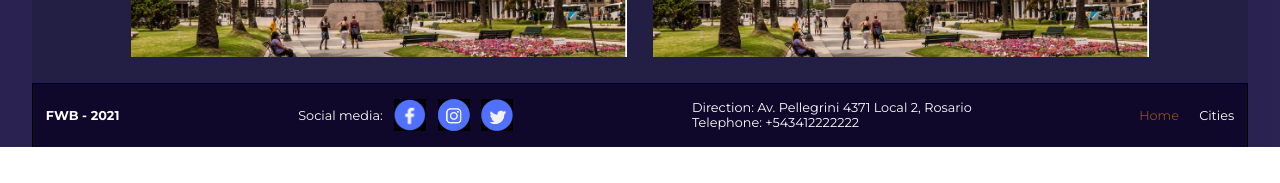
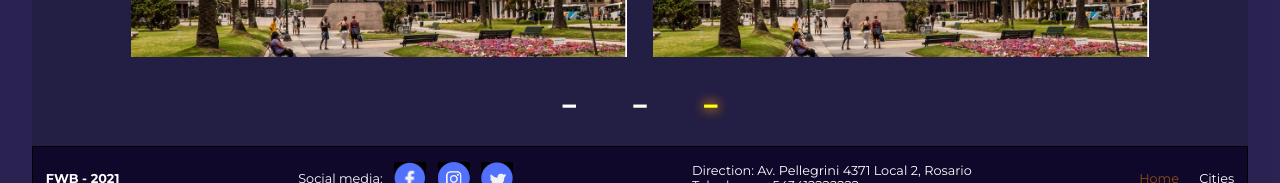
Before and after one commit to WernerBudtke/mytinerary-budtke, a React (Create React App) app in the folder frontend/: page / in a window 1280 px wide. Shown: the part 1126-1309 px from the top of the page. Before the commit the page ends 1273 px from the top, so only its background shows below. Built offline with nearby package versions, Linux system fonts and the light colour scheme.

Commit message:
intento squash

```diff
--- a/frontend/src/App.css
+++ b/frontend/src/App.css
@@ -17,6 +17,7 @@ html{
     width: 100vw;
     min-height: 100vh;
     background-color: rgba(9, 1, 54, 0.863);
+    /* rgba(9, 1, 54, 0.863) */
 }
 /* MAGIA FLEXBOX EN HEADER */
 header, footer{
@@ -77,6 +78,11 @@ header nav a.active, footer nav a.active{
     margin-left: 1rem;
     color: white;
     text-shadow: 0.05rem 0.05rem rgba(255, 136, 0, 0.541), -0.05rem -0.05rem rgba(255, 136, 0, 0.541);
+    transition: all 2s;
+}
+.tituloNavBar a h1:hover{
+    text-shadow: 0px 0px 1rem rgb(0, 255, 21);
+    transition: all 2s;
 }
 /*FOTO LOGO Y FOTO USUARIO*/
 .foto.logo, .foto.usuario{
@@ -129,6 +135,9 @@ header nav a.active, footer nav a.active{
 }
 #callToActionHero:hover{
     background-color: rgba(255, 136, 0, 0.541);
+    /* background-image: url('./pages/shrek.gif');
+    background-size: cover;
+    background-position: center; */
     color: black;
     transition: all 1s;
 }
@@ -142,6 +151,11 @@ header nav a.active, footer nav a.active{
     font-size: 2rem;
     color: white;
     text-shadow: 0.1rem 0.1rem rgba(255, 136, 0, 0.541), -0.1rem -0.1rem rgba(255, 136, 0, 0.541);
+    transition: all 2s;
+}
+.carrusel h2:hover{
+    text-shadow: 0.1rem 0.1rem 2rem rgba(233, 172, 6, 0.918);
+    transition: all 2s;
 }
 .carruselContainer{
     display: flex;
@@ -165,6 +179,11 @@ header nav a.active, footer nav a.active{
     background-repeat: no-repeat;
     transition: all 1s;
 
+}
+.ciudadesCarrusel:hover{
+    box-shadow: 0px 0px 1rem 0.5rem rgba(255, 255, 0, 0.50) ;
+    -webkit-box-shadow: 0px 0px 1rem 0.5rem rgba(255, 255, 0, 0.50) ;
+    -moz-box-shadow: 0px 0px 1rem 0.5rem rgba(255, 255, 0, 0.50) ;
 }
 .ciudadesCarrusel p{
     font-size: 2.5rem;
@@ -192,11 +211,43 @@ header nav a.active, footer nav a.active{
     border-radius: 100%;
     align-self: center;
     cursor: pointer;
+    transition: all 3s;
+}
+/* MODIFICAR ESTO LAS SOMBRAS */
+.carruselHandler button:hover{
+    background-color: rgba(255, 255, 0, 0.87);
+    box-shadow: 0px 0px 37px 62px rgba(251, 164, 3, 0.75) inset;
+    -webkit-box-shadow: 0px 0px 37px 62px rgba(255, 124, 1, 0.75) inset;
+    -moz-box-shadow: 0px 0px 37px 62px rgba(255, 175, 1, 0.75) inset;
+    border: 0.3rem solid magenta;
+    color: black;
+    transition: all 3s;
 }
 .ciudadesCarrusel:hover{
     background-position: bottom;
     transition: all 4s;
 }
+/* ESTILOS BOTONES CARRUSEL */
+.botonesAbajoCarrusel{
+    display: flex;
+    justify-content: center;
+}
+.botonesAbajoCarrusel p{
+    font-size: 4rem;
+    margin: 0 2rem;
+}
+.botonesAbajoCarrusel p.btnActual{
+    color: yellow;
+    text-shadow: 0.1rem 0.1rem 1rem orange, -0.1rem -0.1rem 1rem orange;
+    cursor: pointer;
+    transition: all 2.5s;
+}
+.botonesAbajoCarrusel p.btnSiguiente, .botonesAbajoCarrusel p.btnAnterior{
+    color: white;
+    cursor: pointer;
+    transition: all 2.5s;
+}
+
 /* FOTOS REDES */
 .fotosRedes{
     width: 20%;
@@ -224,6 +275,7 @@ header nav a.active, footer nav a.active{
     display: flex;
     align-self: center;
     justify-content: center;
+    /* flex-direction: column; */
     flex-wrap: wrap;
     width: 100%;
     height: 40rem;
@@ -291,3 +343,9 @@ header nav a.active, footer nav a.active{
     justify-content: space-evenly;
     width: 100%;
 } */
+
+/* .shrek{
+    background-image: url('./pages/mayonesa.gif');
+    background-size: cover;
+    background-position: center;
+} */
--- /dev/null
+++ b/frontend/src/components/BotonCarrusel.js
@@ -0,0 +1,10 @@
+const BotonCarrusel = (props) =>{
+    const {actual, anterior, siguiente, funcion} = props
+    const esActual = actual && "btnActual"
+    const esAnterior = anterior && "btnAnterior"
+    const esSiguiente = siguiente && "btnSiguiente"
+    return(
+        <p onClick={funcion} className={`btnCarrusel ${esActual || esAnterior || esSiguiente}`}>-</p>
+    )
+}
+export default BotonCarrusel
--- a/frontend/src/components/Carrusel.js
+++ b/frontend/src/components/Carrusel.js
@@ -1,5 +1,6 @@
 import { useRef, useState, useEffect } from "react"
 import Slide from './Slide'
+import BotonCarrusel from "./BotonCarrusel"
 const Carrusel = () =>{
     const contenidoCarrusel = [
         [
@@ -43,7 +44,6 @@ const Carrusel = () =>{
     }
     const timeoutId = useRef(0);
     // console.log("Valor de ref de timeout inicial " + timeoutId.current)
-
     const limpiarTiempo = () =>{
         clearInterval(timeoutId.current)
         console.log("matado intervalo " + timeoutId.current)
@@ -58,7 +58,21 @@ const Carrusel = () =>{
         }, 4000)
         console.log("iniciado el intervalo" + timeoutId.current)
     },[slide, render])
-
+    const goToSlide = (e) =>{
+        // console.log(e.target.className.includes("btnActual"))
+        if(e.target.className.includes("btnActual")){
+            return false
+        }
+        if(e.target.className.includes("btnSiguiente")){
+            // console.log("quiso pasar al siguiente")
+            nextSlide()
+        }
+        if(e.target.className.includes("btnAnterior")){
+            // console.log("quiso pasar al anterior")
+            previousSlide()
+        }
+    }
+    const arrayBotonesCar = ["", "", ""]
     return(
         <div className="carrusel" onMouseEnter={limpiarTiempo} onMouseLeave={reiniciarTiempo}>
             <h2>Popular myTineraries</h2>
@@ -69,6 +83,9 @@ const Carrusel = () =>{
                 </div>
                 <button onClick={nextSlide} onMouseOver={limpiarTiempo}>{'>'}</button>
             </div>
+            <div className="botonesAbajoCarrusel">
+                {arrayBotonesCar.map((boton, index) => <BotonCarrusel key={index} actual={slide.actual === index} anterior={slide.previous === index} siguiente={slide.next === index} funcion={goToSlide}/>)}
+            </div>
         </div>
     )
 }
```
Also changed, not shown: frontend/src/components/Reactrusel.js (renamed from frontend/src/components/Example.js).
